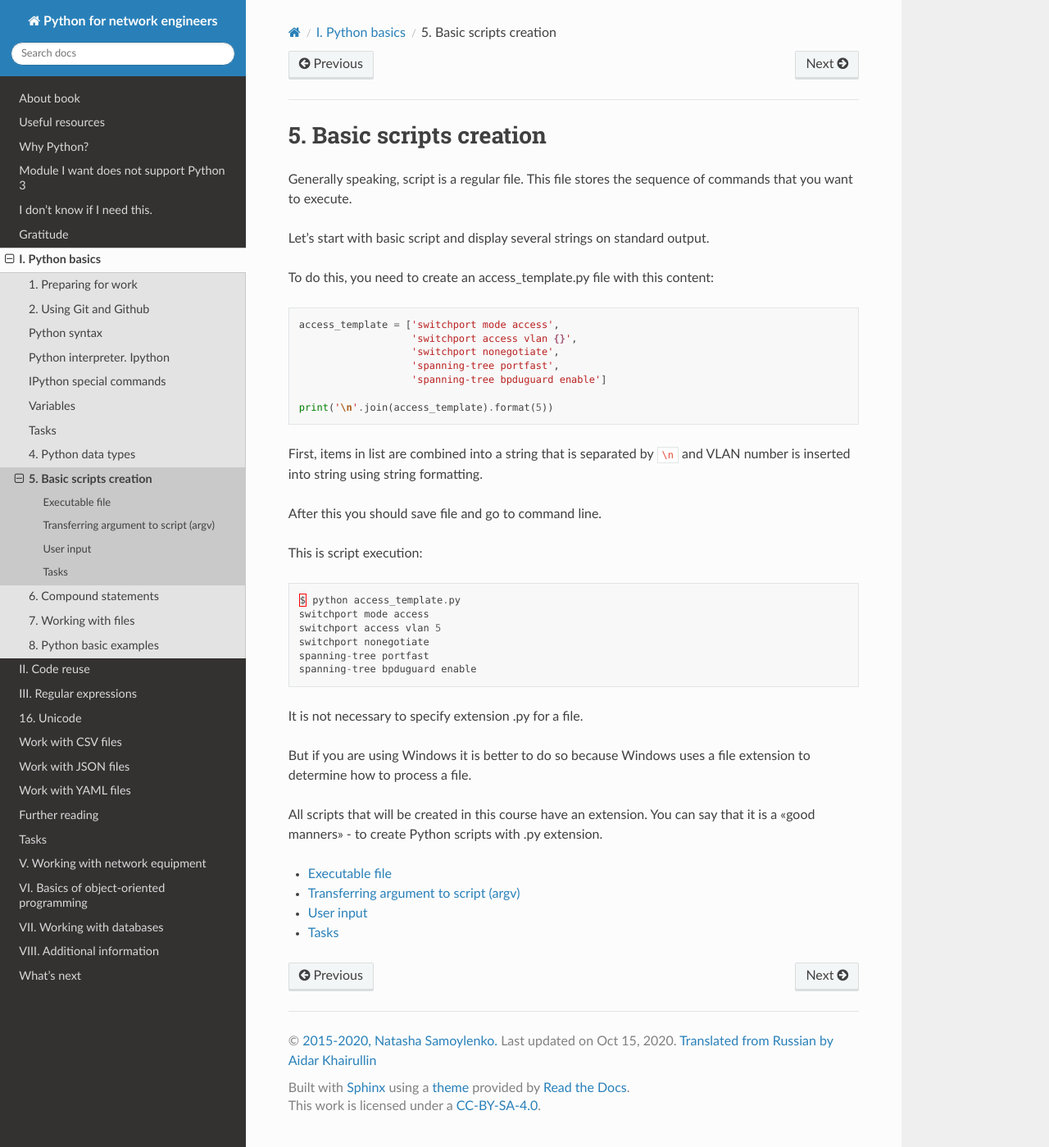
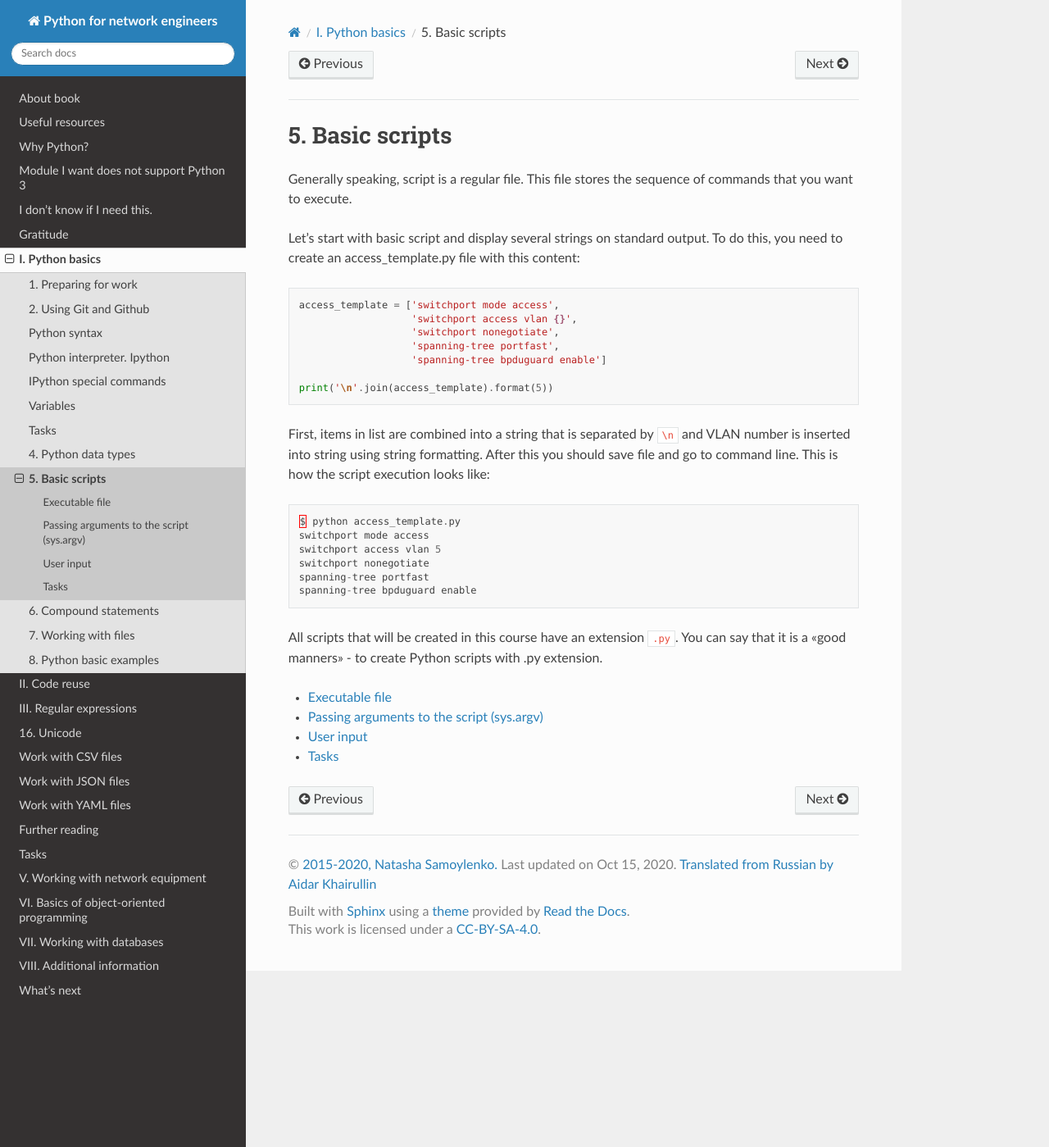
Before and after one commit to natenka/pyneng-book-en, a Sphinx documentation site: the page built from docs/source/book/05_basic_scripts/index.rst, in a window 1280 px wide and 1399 px high. Shown: the whole window at 82% size. Built offline with Sphinx 7.4.7 and the Read the Docs theme 2.0.0, drawn with Linux system fonts in a browser that asks for light colours; pages that are not in the unit, such as notebooks, are missing from menus.

Commit message:
Small fixes. Chapter 05

```diff
--- a/docs/source/book/05_basic_scripts/args.rst
+++ b/docs/source/book/05_basic_scripts/args.rst
@@ -1,10 +1,8 @@
-Transferring argument to script  (argv)
-----------------------------------
+Passing arguments to the script (sys.argv)
+------------------------------------------
 
 Very often script solves some common problem. For example, script processes a configuration file. Of course, in this case you don’t want to edit name of file every time with your hands in script.
-
 It will be much better to pass file name as script argument and then use already specified file.
-
 The sys module allows working with script arguments via argv.
 
 Example of access_template_argv.py:
@@ -38,7 +36,6 @@ Script test:
     spanning-tree bpduguard enable
 
 Arguments that have been passed to script are substituted as values in template.
-
 Several points need to be clarified:
 
 * argv is a list
--- a/docs/source/book/05_basic_scripts/index.rst
+++ b/docs/source/book/05_basic_scripts/index.rst
@@ -4,13 +4,12 @@
 
 .. _basic_scripts_index:
 
-5. Basic scripts creation
-============================
+5. Basic scripts
+================
 
 Generally speaking, script is a regular file. This file stores the sequence of commands that you want to execute.
 
 Let’s start with basic script and display several strings on standard output.
-
 To do this, you need to create an access_template.py file with this content:
 
 .. code:: python
@@ -24,10 +23,8 @@ To do this, you need to create an access_template.py file with this content:
     print('\n'.join(access_template).format(5))
 
 First, items in list are combined into a string that is separated by ``\n`` and VLAN number is inserted into string using string formatting.
-
 After this you should save file and go to command line.
-
-This is script execution:
+This is how the script execution looks like:
 
 .. code:: python
 
@@ -38,11 +35,8 @@ This is script execution:
     spanning-tree portfast
     spanning-tree bpduguard enable
 
-It is not necessary to specify extension .py for a file.
 
-But if you are using Windows it is better to do so because Windows uses a file extension to determine how to process a file.
-
-All scripts that will be created in this course have an extension. You can say that it is a «good manners» - to create Python scripts with .py extension.
+All scripts that will be created in this course have an extension ``.py``. You can say that it is a «good manners» - to create Python scripts with .py extension.
 
 .. toctree::
    :maxdepth: 1
--- a/docs/source/book/05_basic_scripts/user_input.rst
+++ b/docs/source/book/05_basic_scripts/user_input.rst
@@ -2,8 +2,6 @@ User input
 -----------------------------
 
 Sometimes it is necessary to get information from user. For example, request a password.
-
-
 Function ``input()`` is used to obtain information from user:
 
 .. code:: python
@@ -23,7 +21,6 @@ In this case, information is immediately displayed to user, but in addition, inf
     OSPF
 
 In brackets, a question is usually written that specifies what information to enter.
-
 Request information from script (file access_template_input.py):
 
 .. code:: python
```
Also changed, not shown: other parts of docs/source/book/05_basic_scripts/args.rst (+1 -1 lines), other parts of docs/source/book/05_basic_scripts/user_input.rst (+1 -2 lines).
